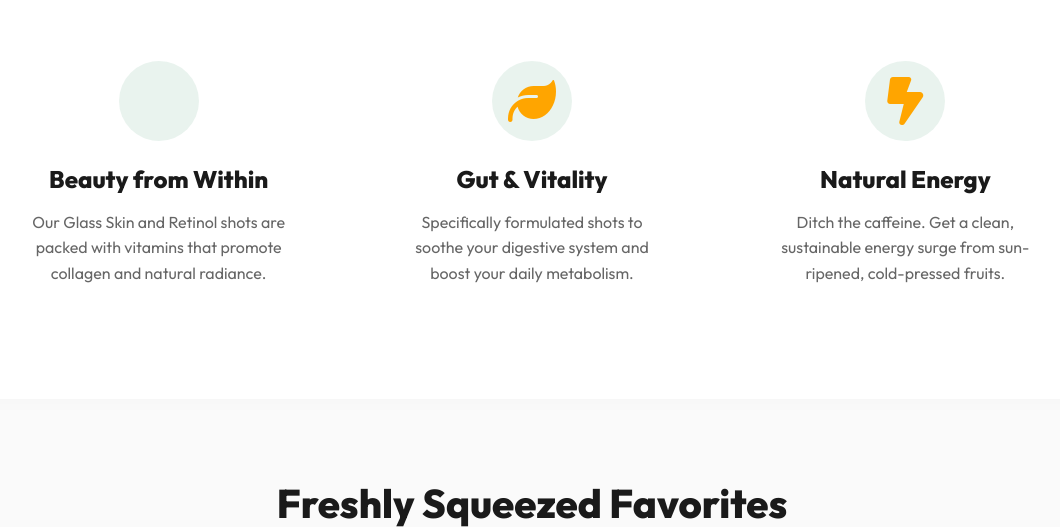
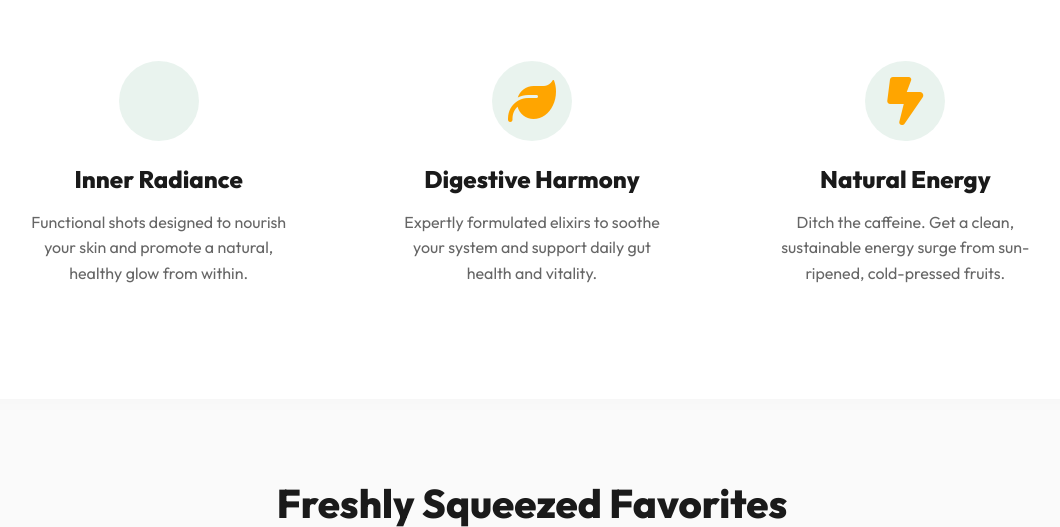
Before and after one commit to juicyclubnaturals-hue/juicy_club_naturals, a Flask app: page / in a window 1280 px wide. Shown: the part 801-1328 px from the top of the page, without its empty margins (108-1168 px from the left). Run offline with Flask 3, Linux system fonts and the light colour scheme.

Commit message:
remove static list
add things

```diff
--- a/templates/index.html
+++ b/templates/index.html
@@ -91,13 +91,13 @@
         <div class="container features-grid">
             <div class="feature-card">
                 <div class="feature-icon"><i class="fa-solid fa-sparkles"></i></div>
-                <h3>Beauty from Within</h3>
-                <p>Our Glass Skin and Retinol shots are packed with vitamins that promote collagen and natural radiance.</p>
+                <h3>Inner Radiance</h3>
+                <p>Functional shots designed to nourish your skin and promote a natural, healthy glow from within.</p>
             </div>
             <div class="feature-card">
                 <div class="feature-icon"><i class="fa-solid fa-leaf"></i></div>
-                <h3>Gut & Vitality</h3>
-                <p>Specifically formulated shots to soothe your digestive system and boost your daily metabolism.</p>
+                <h3>Digestive Harmony</h3>
+                <p>Expertly formulated elixirs to soothe your system and support daily gut health and vitality.</p>
             </div>
             <div class="feature-card">
                 <div class="feature-icon"><i class="fa-solid fa-bolt-lightning"></i></div>
@@ -237,12 +237,12 @@
             <div class="testimonial-grid">
                 <div class="testimonial-card">
                     <div class="stars"><i class="fa-solid fa-star"></i><i class="fa-solid fa-star"></i><i class="fa-solid fa-star"></i><i class="fa-solid fa-star"></i><i class="fa-solid fa-star"></i></div>
-                    <p>"Finally, a shot that actually works! The Glass Skin shot has made my skin noticeably clearer and more radiant. A daily must-have."</p>
+                    <p>"The results are real! Since switching to these functional shots, my energy levels and skin clarity have improved noticeably. A daily wellness must-have."</p>
                     <h4>- Sarah J.</h4>
                 </div>
                 <div class="testimonial-card">
                     <div class="stars"><i class="fa-solid fa-star"></i><i class="fa-solid fa-star"></i><i class="fa-solid fa-star"></i><i class="fa-solid fa-star"></i><i class="fa-solid fa-star"></i></div>
-                    <p>"You can literally taste how fresh the fruit is. Love that there are zero preservatives. My kids love the Berry Blast."</p>
+                    <p>"You can literally taste the purity. I love that there are zero preservatives. It's the most refreshing way to start my morning routine."</p>
                     <h4>- Mark T.</h4>
                 </div>
             </div>
```
Also changed, not shown: templates/receipt.html (+7 -7 lines).
